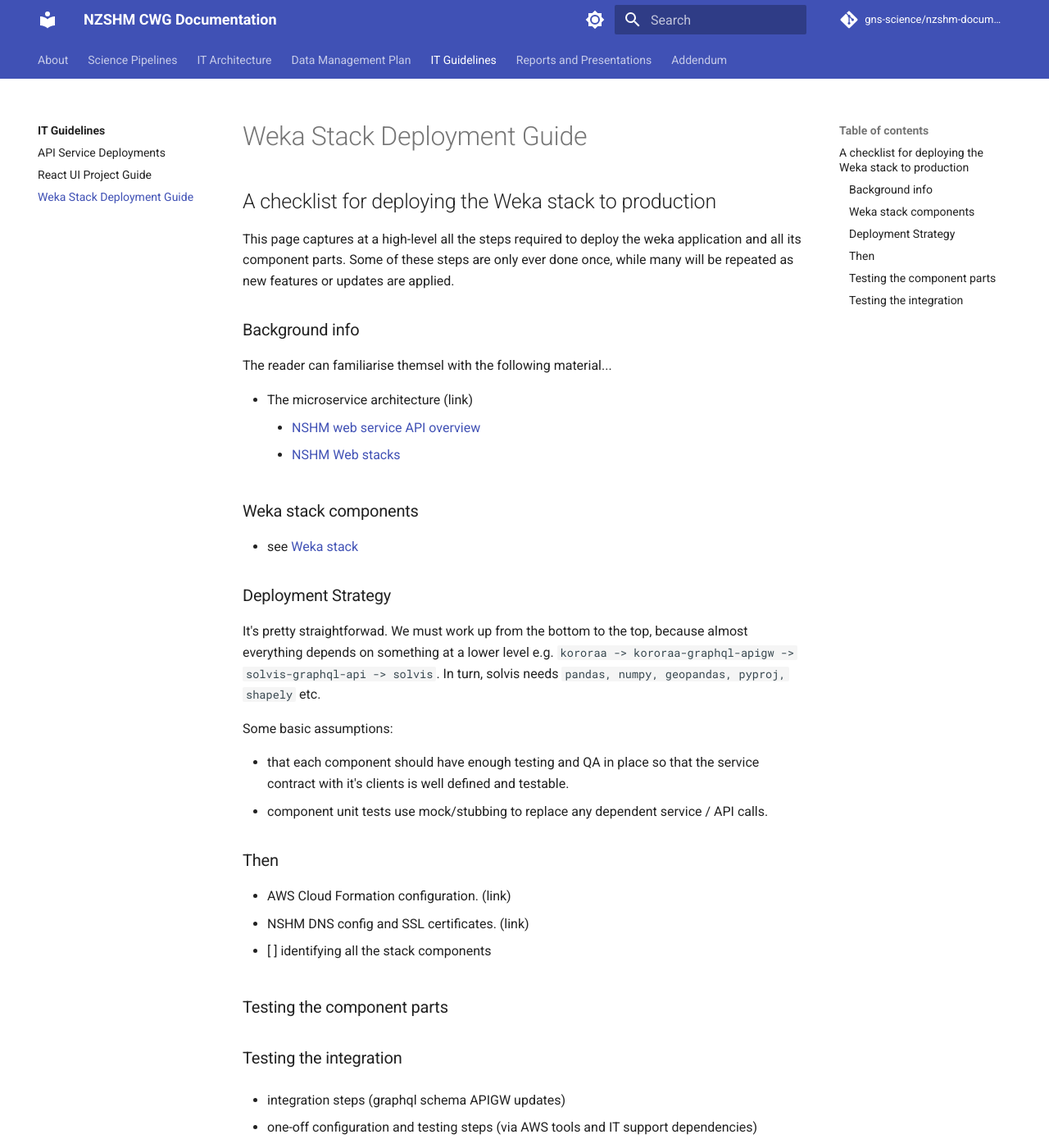
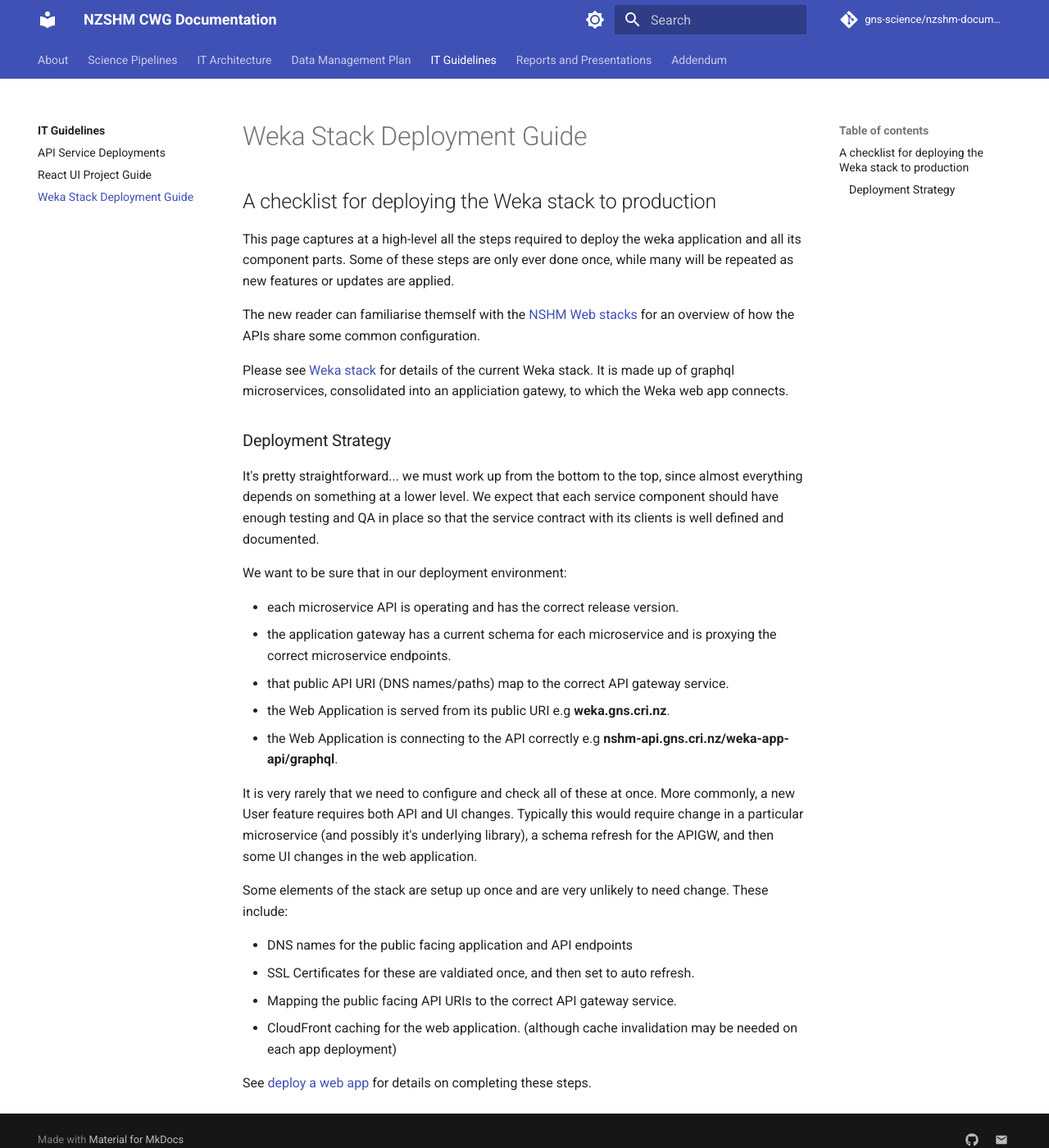
Before and after one commit to GNS-Science/nzshm-documentation, an MkDocs documentation site: the page built from docs/guidelines/weka_deployment_guide.md, in a window 1280 px wide and 1400 px high. Shown: the whole window at 82% size. Built offline with MkDocs 1.6.1 and Material for MkDocs 9.7.7, drawn with Linux system fonts in a browser that asks for light colours; comment, search, counter and statistics services are not loaded; some of the changed text lies outside the part shown.

Commit message:
updated guidelines;

```diff
--- a/docs/guidelines/weka_deployment_guide.md
+++ b/docs/guidelines/weka_deployment_guide.md
@@ -3,46 +3,32 @@
 This page captures at a high-level all the steps required to deploy the weka application and all its component parts.
 Some of these steps are only ever done once, while many will be repeated as new features or updates are applied.
 
-## Background info
+The new reader can familiarise themself with the [NSHM Web stacks](/nzshm-documentation/architecture/api_gateway_deployments/) for an overview of how the APIs share
+some common configuration.
 
-The reader can familiarise themsel with the following material...
-
- - The microservice architecture (link)
-     - [NSHM web service API overview](/nzshm-documentation/architecture/services/)
-     - [NSHM Web stacks](/nzshm-documentation/architecture/api_gateway_deployments/)
-
-## Weka stack components
-
-- see [Weka stack](/nzshm-documentation/architecture/weka_deployment_stack/)
+Please see [Weka stack](/nzshm-documentation/architecture/weka_deployment_stack/) for details of the current Weka stack. It is made up of graphql microservices, consolidated into an appliciation gatewy, to which the Weka web app connects.
 
 ## Deployment Strategy
 
-It's pretty straightforwad. We must work up from the bottom to the top, because almost everything depends on something at a lower level e.g. `kororaa -> kororaa-graphql-apigw -> solvis-graphql-api -> solvis`. In turn, solvis needs `pandas, numpy, geopandas, pyproj, shapely` etc.
+It's pretty straightforward... we must work up from the bottom to the top, since almost everything depends on something at a lower level.
+We expect that each service component should have enough testing and QA in place so that the service contract with its clients is well defined and documented.
 
-Some basic assumptions:
+We want to be sure that in our deployment environment:
 
- - that each component should have enough testing and QA in place so that the service contract with it's clients is well defined and testable.
- - component unit tests use mock/stubbing to replace any dependent service / API calls.
+- each microservice API is operating and has the correct release version.
+- the application gateway has a current schema for each microservice and is proxying the correct microservice endpoints.
+- that public API URI (DNS names/paths) map to the correct API gateway service.
+- the Web Application is served from its public URI e.g **weka.gns.cri.nz**.
+- the Web Application is connecting to the API correctly e.g **nshm-api.gns.cri.nz/weka-app-api/graphql**.
 
-## Then
+It is very rarely that we need to configure and check all of these at once. More commonly, a new User feature requires both API and UI changes.
+Typically this would require change in a particular microservice (and possibly it's underlying library), a schema refresh for the APIGW, and then some UI changes in the web application.
 
- - AWS Cloud Formation configuration. (link)
- - NSHM DNS config and SSL certificates. (link)
+Some elements of the stack are setup up once and are very unlikely to need change. These include:
 
- - [ ] identifying all the stack components
+ - DNS names for the public facing application and API endpoints
+ - SSL Certificates for these are valdiated once, and then set to auto refresh.
+ - Mapping the public facing API URIs to the correct API gateway service.
+ - CloudFront caching for the web application. (although cache invalidation may be needed on each app deployment)
 
-## Testing the component parts
-
-## Testing the integration
-
-* integration steps (graphql schema APIGW updates)
-
-* one-off configuration and testing steps (via AWS tools and IT support dependencies)
-
-Domain names
-
-SSL certificates
-
-API Gateway config
-
-CloudFront distributions
+See [deploy a web app](./deploy_a_web_app.md) for details on completing these steps.
```
Also changed, not shown: docs/guidelines/deploy_a_web_app.md (added, +31 -0 lines), docs/guidelines/setup_a_cloudfront_distribution.md (added, +17 -0 lines).
